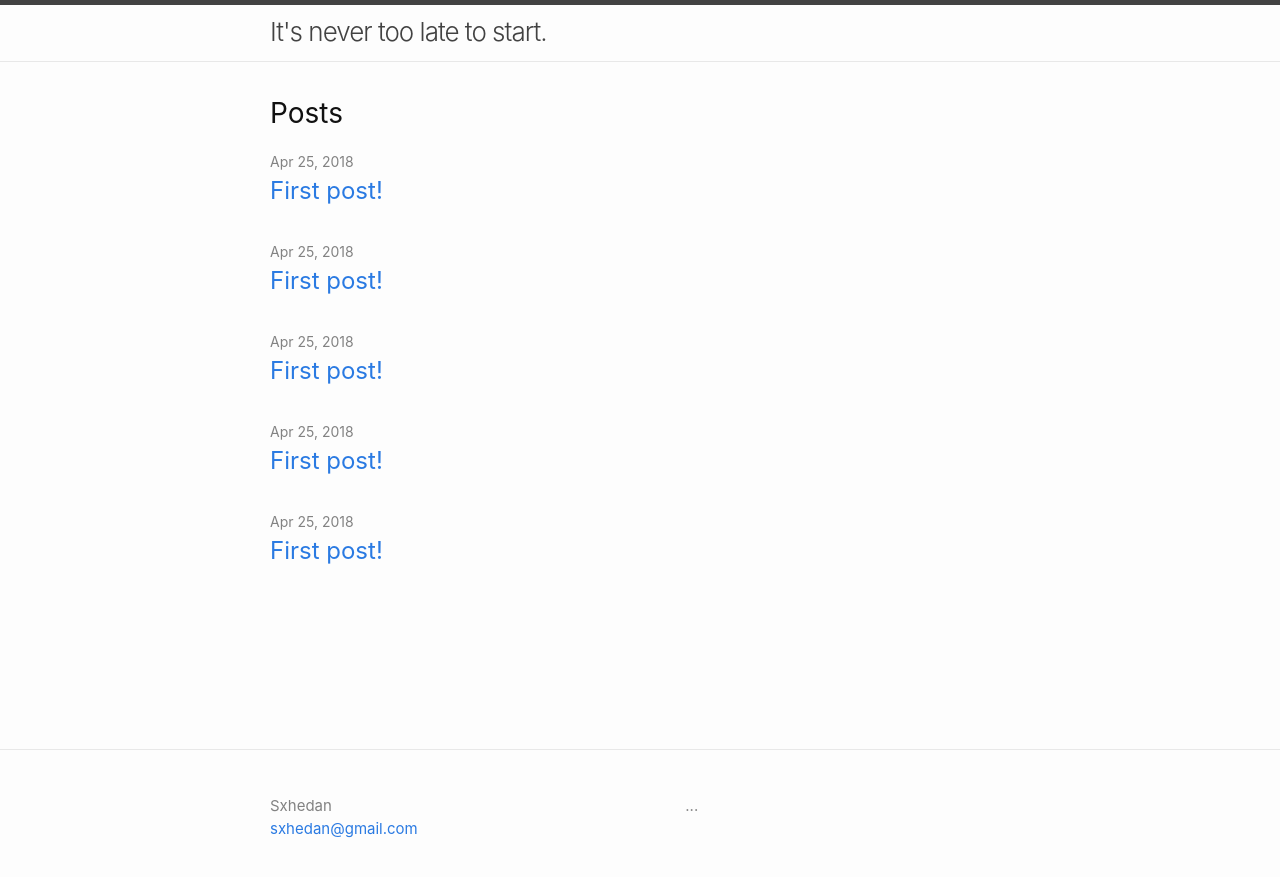
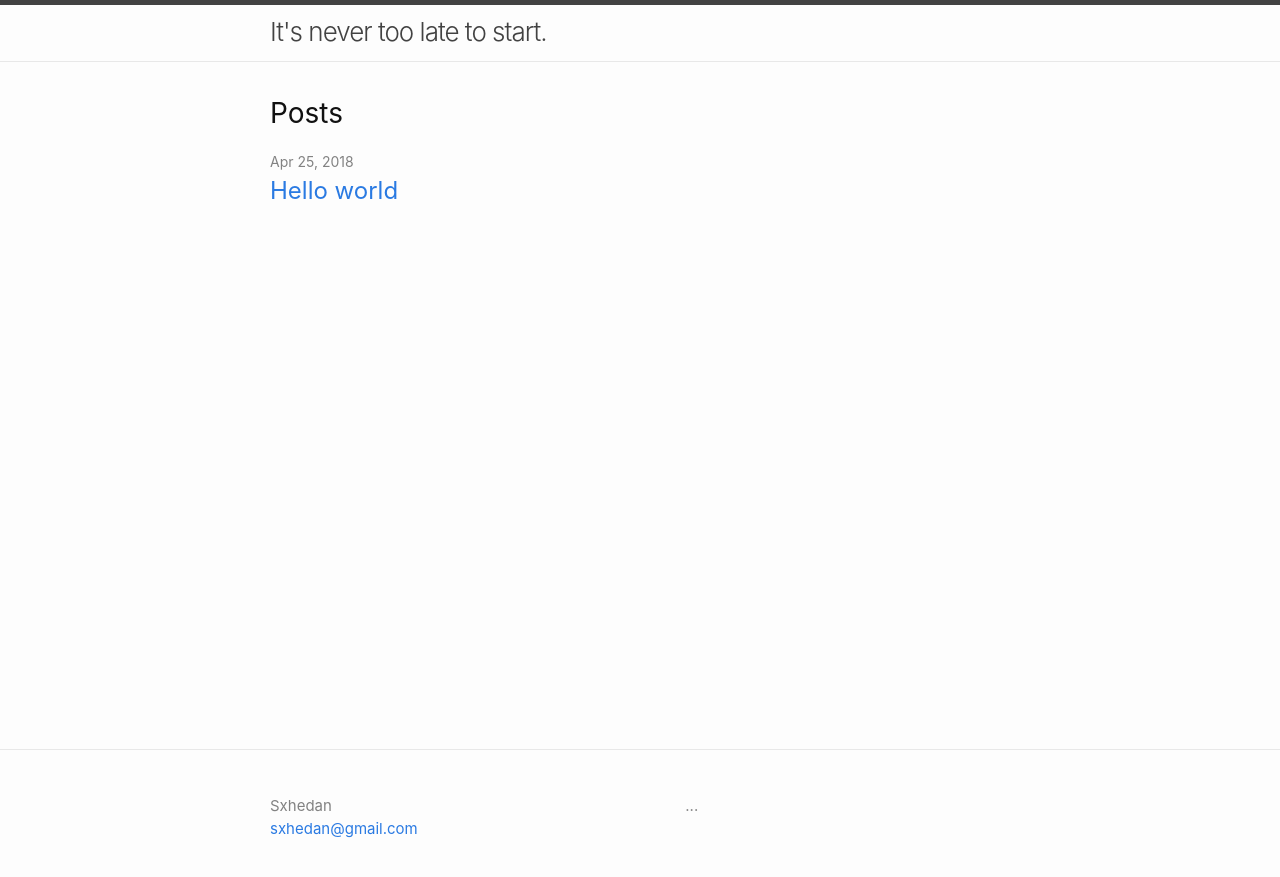
Before and after one commit to sxhedan/sxhedan.github.io, a Jekyll site: the page built from index.md, in a window 1280 px wide. Shown: the top 877 px of the page. Built offline with Jekyll 4.4.1, drawn with Linux system fonts in a browser that asks for light colours.

Commit message:
Hello world.

```diff
--- a/_posts/2018-04-25-0.markdown
+++ b/_posts/2018-04-25-0.markdown
@@ -1,7 +1,7 @@
 ---
 layout: post
-title:  "First post!"
-date:   2018-04-25 14:35:52 -0400
+title:  "Hello world"
+date:   2018-04-25
 categories: jekyll update
 ---
 Hello world!
--- a/_posts/2018-04-25-1.markdown
+++ /dev/null
@@ -1,7 +0,0 @@
----
-layout: post
-title:  "First post!"
-date:   2018-04-25 14:35:52 -0400
-categories: jekyll update
----
-Hello world!
--- a/_posts/2018-04-25-2.markdown
+++ /dev/null
@@ -1,7 +0,0 @@
----
-layout: post
-title:  "First post!"
-date:   2018-04-25 14:35:52 -0400
-categories: jekyll update
----
-Hello world!
--- a/_posts/2018-04-25-3.markdown
+++ /dev/null
@@ -1,7 +0,0 @@
----
-layout: post
-title:  "First post!"
-date:   2018-04-25 14:35:52 -0400
-categories: jekyll update
----
-Hello world!
--- a/_posts/2018-04-25-welcome-to-jekyll.markdown
+++ /dev/null
@@ -1,7 +0,0 @@
----
-layout: post
-title:  "First post!"
-date:   2018-04-25 14:35:52 -0400
-categories: jekyll update
----
-Hello world!
```
